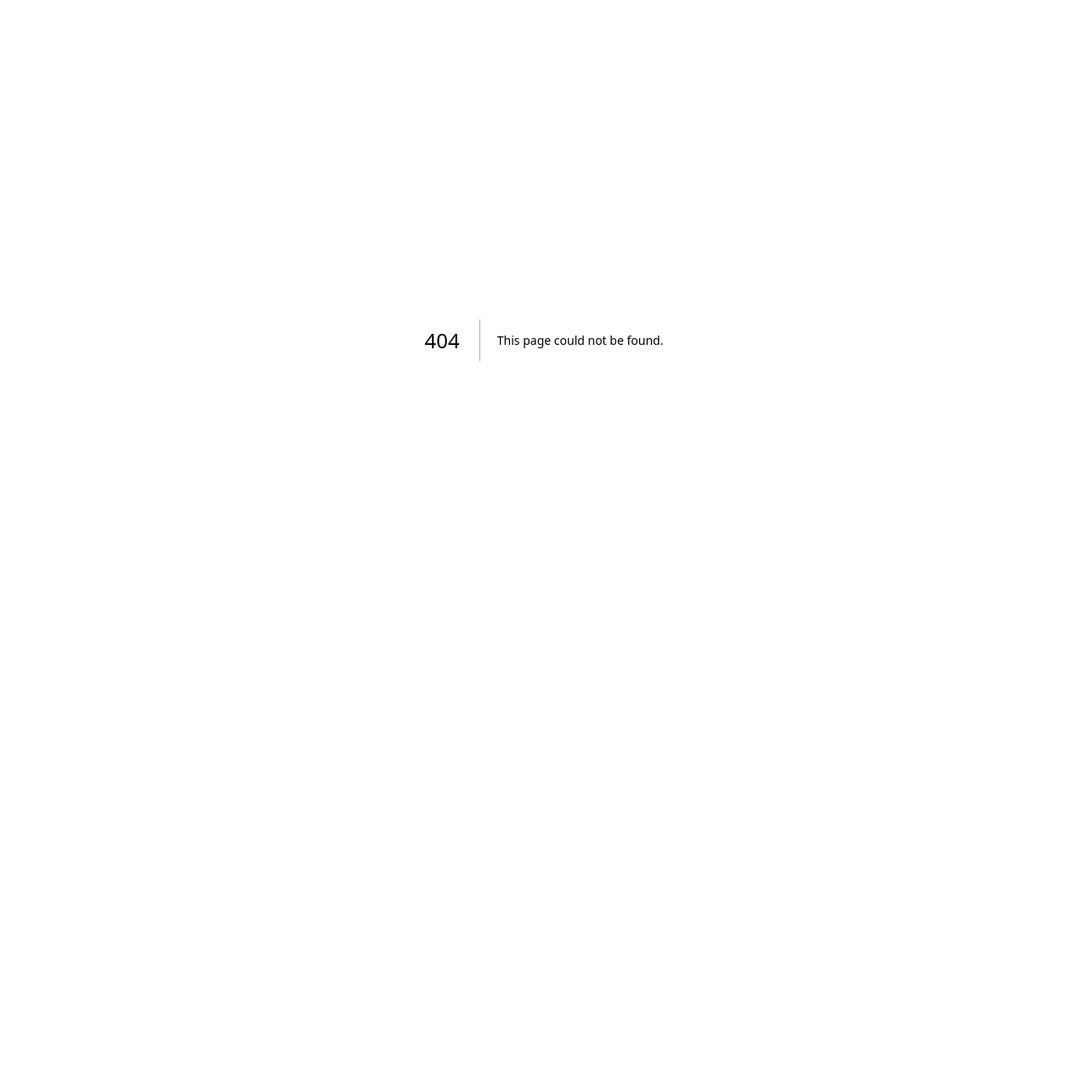
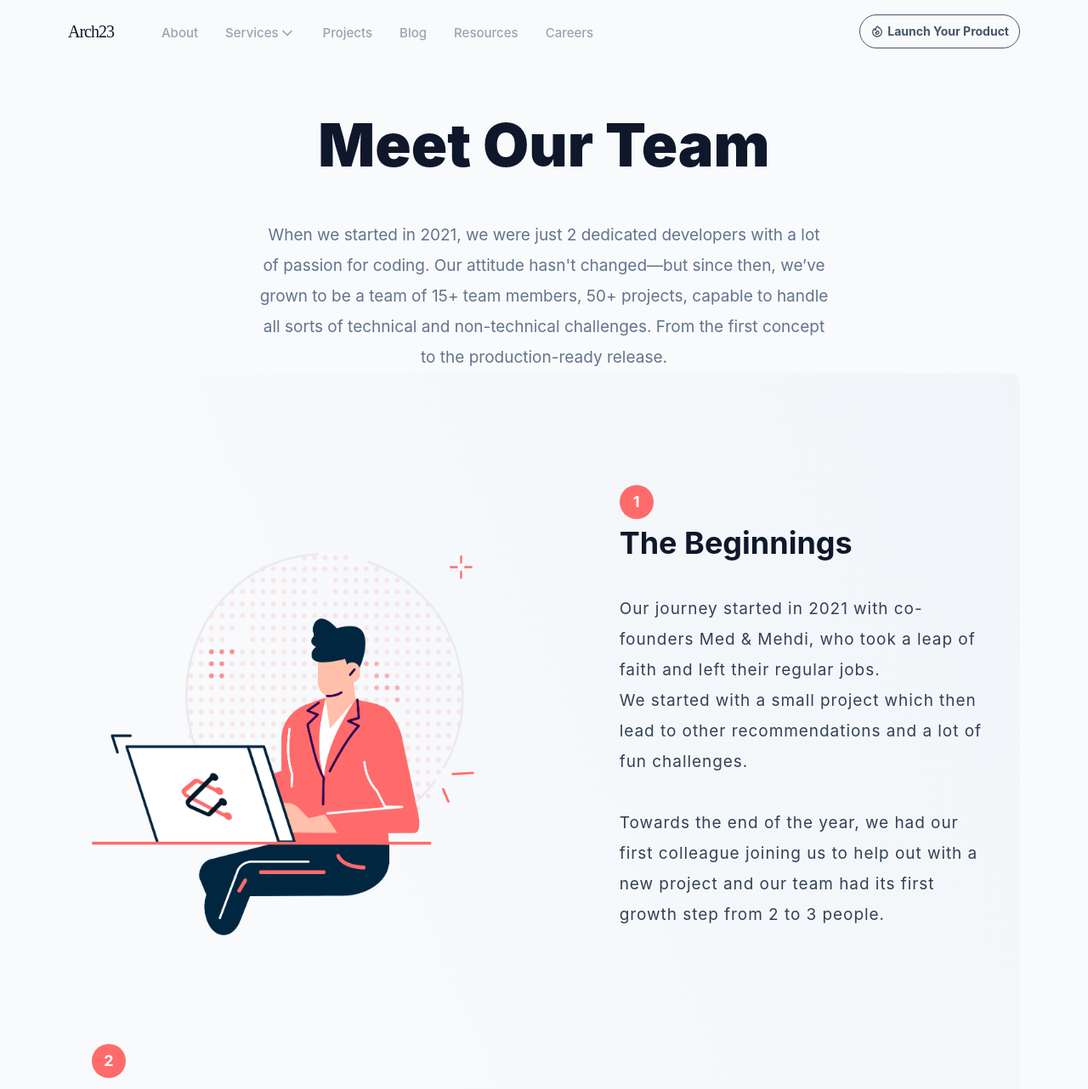
Before and after one commit to nannuflay/ExabyteCode, a Next.js app: page /about in a window 1280 px wide. Before the commit this address had no page. Shown: the top 1282 px of the page at 85% size. Before the commit the page ends 800 px from the top, so only its background shows below. Built offline with nearby package versions, Linux system fonts and the light colour scheme.

Commit message:
implmentation of About page

```diff
--- a/src/components/AppHeader.jsx
+++ b/src/components/AppHeader.jsx
@@ -40,10 +40,10 @@ export default function AppHeader() {
               </span>
             </Link>
           </div>
-          <div className=" hidden  md:flex items-center md:space-x-2 lg:space-x-6 select-none mt-1">
+          <div className=" hidden  md:flex items-center md:space-x-2 lg:space-x-4 select-none mt-1">
             {Links.map((link) => (
               <div key={link.title}>
-                <div className=" text-slate-500/80  hover:bg-primary/10 sm:text-sm lg:text-base transition duration-150 ease-in-out hover:text-slate-700 py-1 px-2 rounded-lg ">
+                <div className=" text-gray-400  hover:bg-primary/10 sm:text-[15px] font-medium  transition duration-150 ease-in-out hover:text-slate-700 p-2 rounded-lg ">
                   {!link.hasChild ? (
                     <Link href={link.to}> {link.title}</Link>
                   ) : (
--- /dev/null
+++ b/src/pages/about.jsx
@@ -0,0 +1,59 @@
+import Layout from "@/components/Layout";
+import Image from "next/image";
+import React from "react";
+import { timeline } from "./api/timeline";
+
+export default function about() {
+  return (
+    <Layout title={"About"}>
+      <div className=" mt-16 md:w-3/5 mx-auto space-y-10 ">
+        <h1 className="text-[44px] md:text-[70px] font-black text-slate-900  leading-snug text-start md:text-center ">
+          Meet Our Team
+        </h1>
+        <p className=" text-start md:text-center leading-9 text-[19px] text-slate-500">
+          When we started in 2021, we were just 2 dedicated developers with a
+          lot of passion for coding. Our attitude hasn't changed—but since then,
+          we’ve grown to be a team of 15+ team members, 50+ projects, capable to
+          handle all sorts of technical and non-technical challenges. From the
+          first concept to the production-ready release.
+        </p>
+      </div>
+      <div className=" w-full  md:bg-gradient-to-tr from-slate-50 via-slate-50 to-slate-100 rounded-xl p-1">
+        <div>
+          {timeline.map((item) => (
+            <div
+              key={item.step}
+              className={`flex justify-between items-start md:mt-32 mt-10 md:px-6 flex-wrap ${
+                item.step == 2 || item.step == 4
+                  ? "flex-row-reverse"
+                  : "flex-row"
+              }`}
+            >
+              <div className=" md:w-[450px] my-20 md:mb-0  w-5/6 relative h-72 mx-auto md:mx-0 md:h-[450px]">
+                <Image src={item.imagePath} alt={item.title} fill />
+              </div>
+              <div className=" md:w-5/12  ">
+                <div
+                  className={`w-10 h-10 rounded-full flex justify-center items-center text-white text-lg font-bold ${
+                    item.step !== 4 ? "bg-primary " : "bg-slate-900"
+                  }`}
+                >
+                  <span>{item.step}</span>
+                </div>
+                <div className=" space-y-10 mt-2">
+                  <h1 className="  text-4xl font-bold text-slate-900">
+                    {item.title}
+                  </h1>
+                  <div
+                    className=" text-[19px] text-slate-700 leading-9 tracking-wider"
+                    dangerouslySetInnerHTML={{ __html: item.description }}
+                  />
+                </div>
+              </div>
+            </div>
+          ))}
+        </div>
+      </div>
+    </Layout>
+  );
+}
--- /dev/null
+++ b/src/pages/api/timeline.js
@@ -0,0 +1,33 @@
+export const timeline = [
+  {
+    step: 1,
+    imagePath: "/about/step1.png",
+    title: "The Beginnings",
+    description: `<div>
+                      Our journey started in 2021 with co-founders Med & Mehdi, who took a leap of faith and
+                      left their regular jobs.
+                      <br/> We started with a small  project which then lead to other recommendations and a lot of fun challenges.
+                      <br/> <br/> <p className=" mt-10"> Towards the end of the year, we had our first colleague joining us to help out with a new project and our team had its first growth step from 2 to 3 people.</p>
+                   </div>`,
+  },
+  {
+    step: 2,
+    imagePath: "/about/step2.png",
+    title: "The Past",
+    description: `Over the years we naturally expanded our team by at least 50% each year, gathering more & more experience, and tackling new projects and challenges. We've had our ups and downs, new and old projects to maintain but always open to what was ahead of us.`,
+  },
+  {
+    step: 3,
+    imagePath: "/about/step3.png",
+    title: "The Present",
+    description:
+      "We live the present by serving our new and existing customers, some of them being with us right from our beginning to this day. Our team has reached 17 team members, with 50+ projects being completed and worked on from small to large-scale web apps. We had several internships and social events, attended conferences as speakers, did open source work, and even started our own internal product.",
+  },
+  {
+    step: 4,
+    imagePath: "/about/step4.png",
+    title: "The Future",
+    description:
+      "We can clearly see a bright future ahead of us. We are always ready to adapt and face new challenges because we truly love facing barriers and overcoming them in our unique way. Software is what we breathe every day and we can just hope that the future will let us create even more beautiful and helpful software not only for us, but for others as well!",
+  },
+];
```
